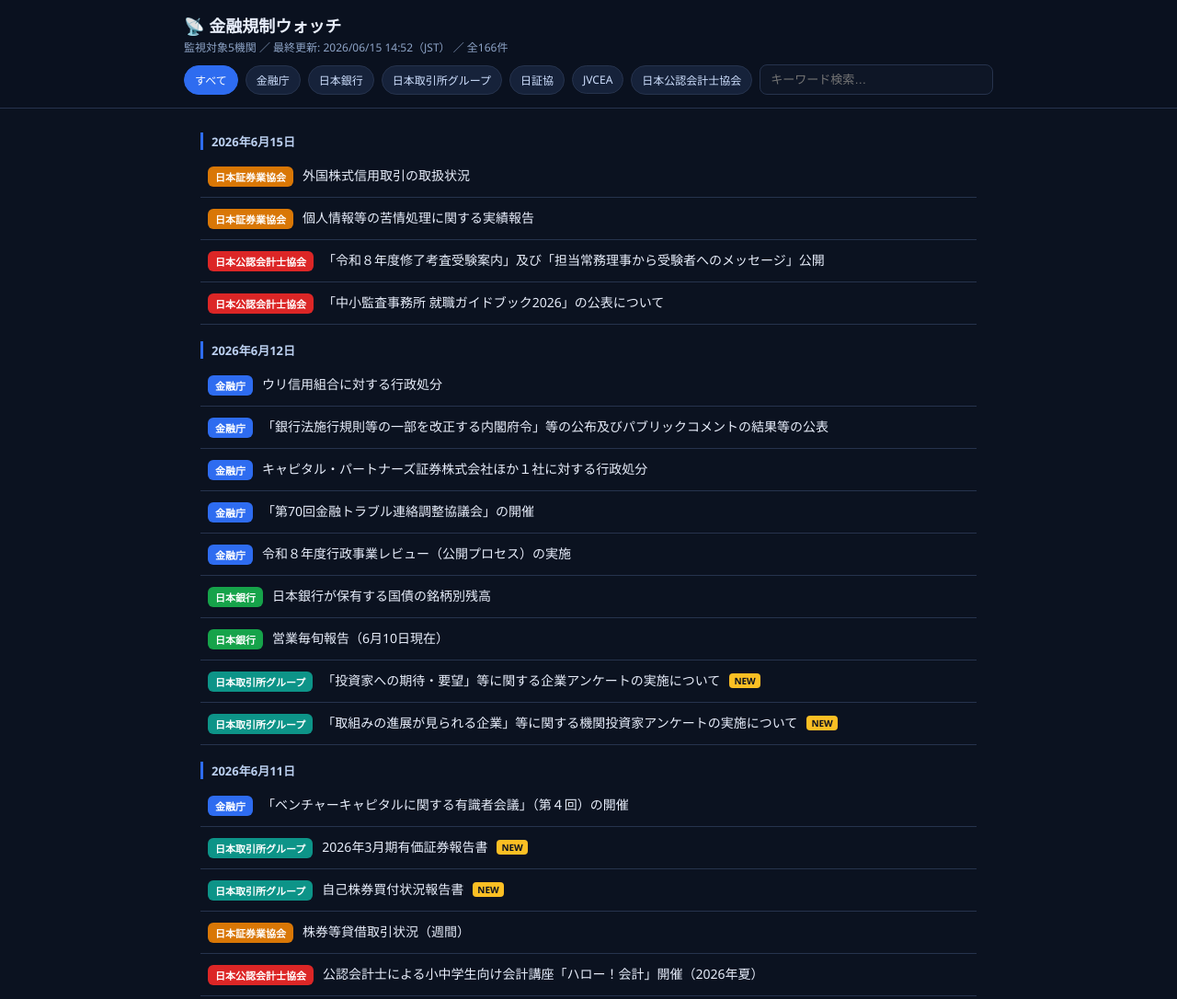
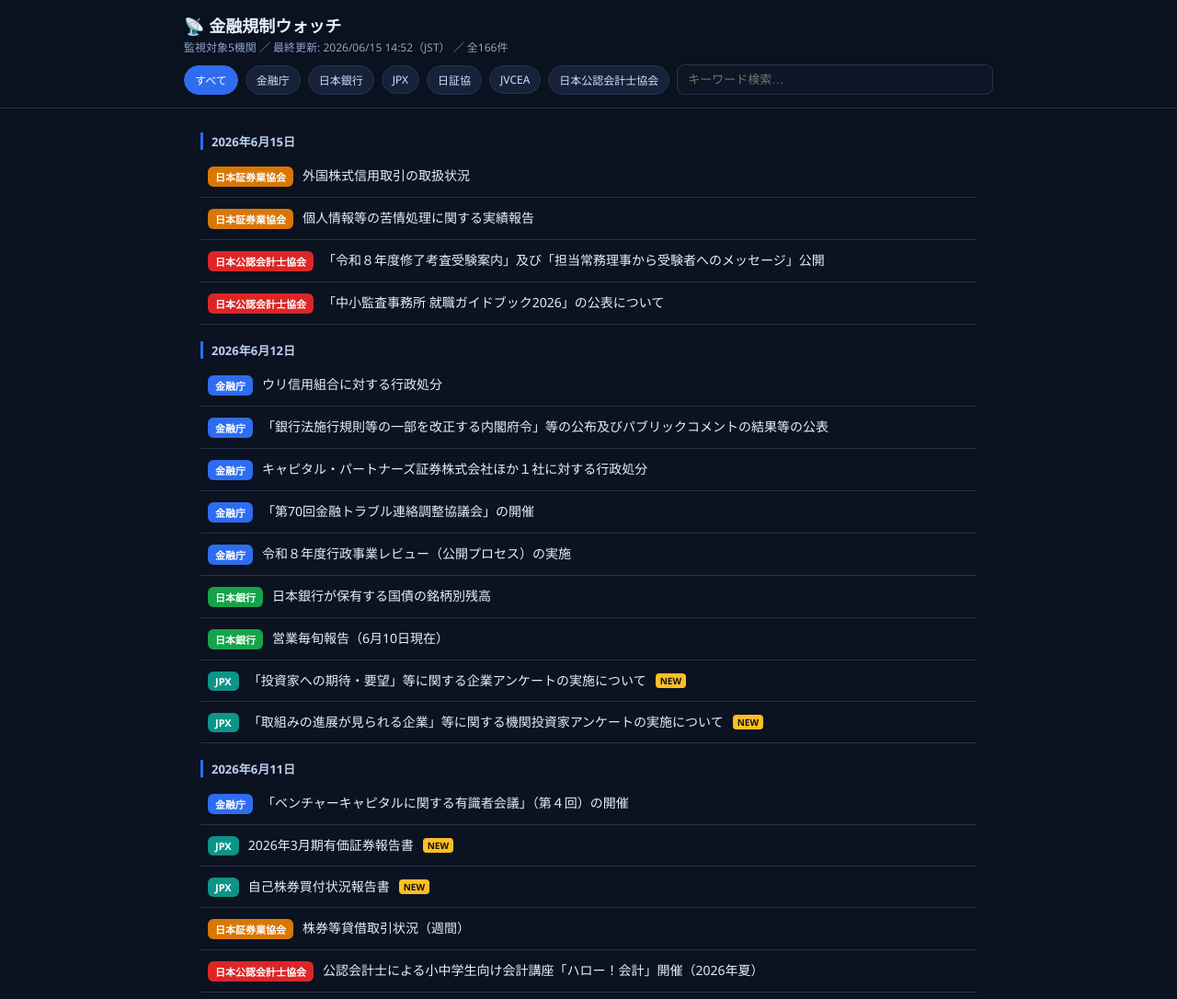
Before and after one commit to finoject/finoject-reg-monitor, a plain HTML site: page reg-monitor-site/index.html in a window 1280 px wide. Shown: the top 1086 px of the page at 92% size. Drawn offline with Linux system fonts and the light colour scheme.

Commit message:
表示名を短縮: 日本取引所グループ → JPX（チップ・バッジ）

```diff
--- a/reg-monitor-site/index.html
+++ b/reg-monitor-site/index.html
@@ -43,7 +43,7 @@
     <span class="chip on" data-ag="all">すべて</span>
     <span class="chip" data-ag="金融庁">金融庁</span>
     <span class="chip" data-ag="日本銀行">日本銀行</span>
-    <span class="chip" data-ag="日本取引所グループ">日本取引所グループ</span>
+    <span class="chip" data-ag="日本取引所グループ">JPX</span>
     <span class="chip" data-ag="日本証券業協会">日証協</span>
     <span class="chip" data-ag="JVCEA">JVCEA</span>
     <span class="chip" data-ag="日本公認会計士協会">日本公認会計士協会</span>
@@ -61,6 +61,7 @@
   '日本証券業協会':'#d97706', 'JVCEA':'#9333ea', '日本公認会計士協会':'#dc2626'
 };
 const AGENCY_ORDER = { '金融庁':1, '日本銀行':2, '日本取引所グループ':3, '日本証券業協会':4, 'JVCEA':5, '日本公認会計士協会':6 };
+const SHORT = { '日本取引所グループ':'JPX' };  // バッジの表示短縮（データ上の名称は維持）
 let DATA = { items:[], generatedAt:null, sources:[] };
 let filterAg = 'all', keyword = '';
 
@@ -87,7 +88,7 @@
     const c = COLORS[it.agency] || '#64748b';
     const isNew = it.detectedAt && it.detectedAt===latest;
     html += `<div class="item">
-      <span class="badge" style="background:${c}">${it.agency}</span>
+      <span class="badge" style="background:${c}">${SHORT[it.agency]||it.agency}</span>
       <a href="${it.url}" target="_blank" rel="noopener noreferrer">${escapeHtml(it.title)}</a>
       ${isNew?'<span class="new">NEW</span>':''}
     </div>`;
```
